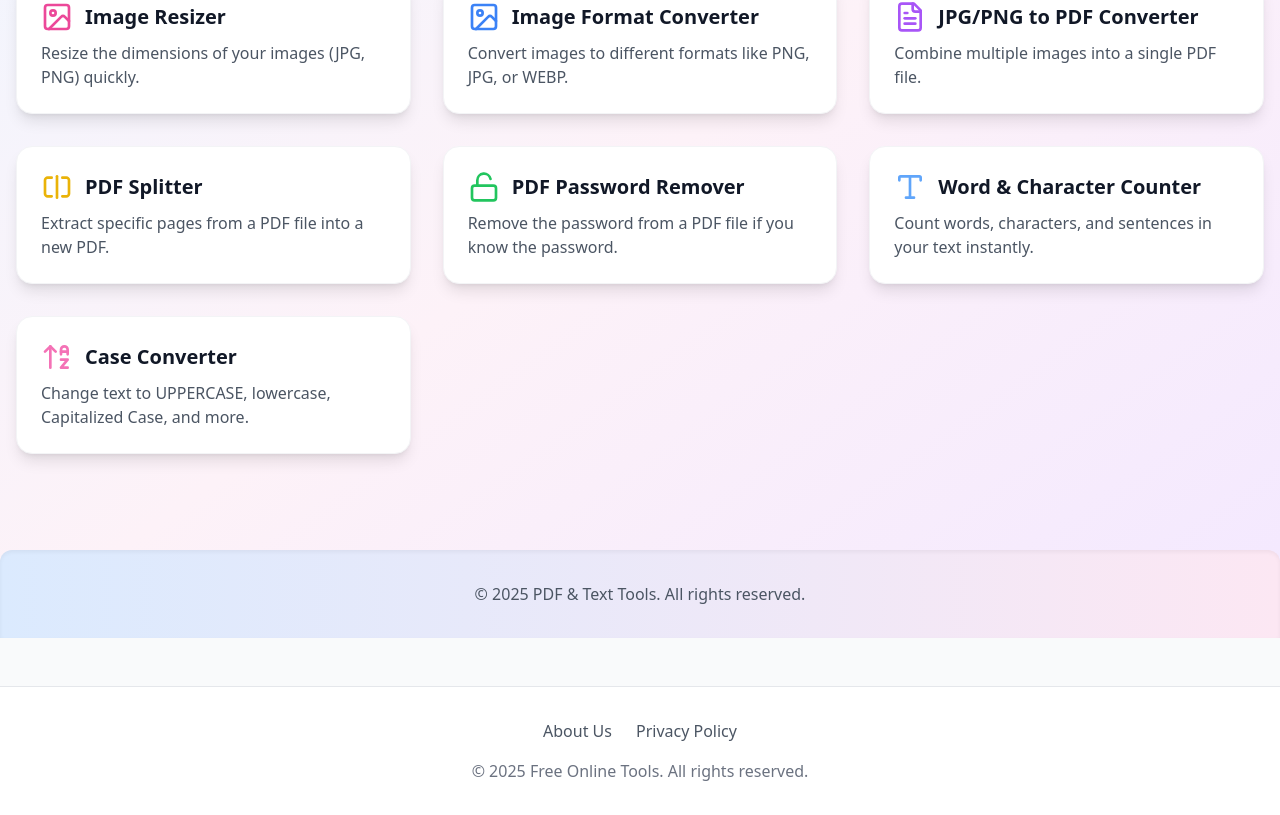
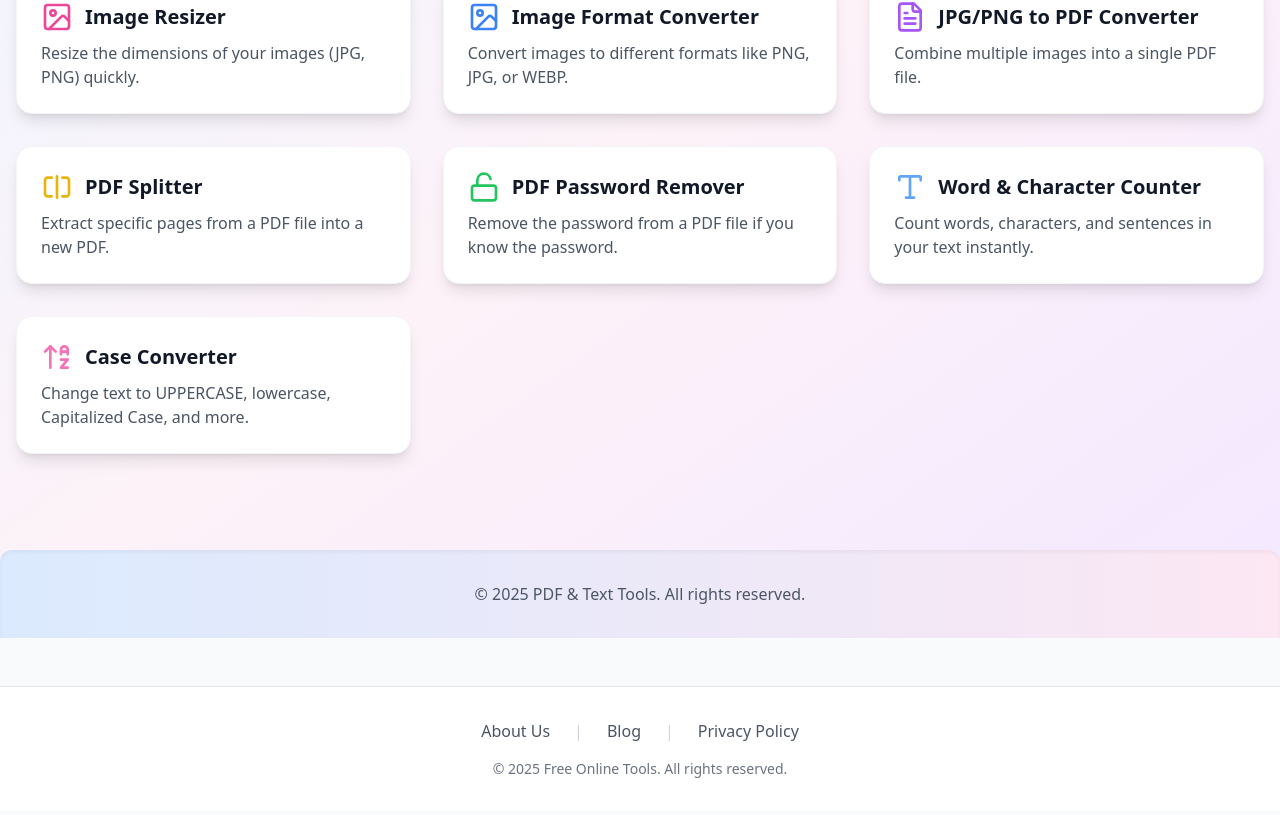
Before and after one commit to studybuild576-commits/my-tool-website, a Next.js app: page / in a window 1280 px wide. Shown: the part 292-1107 px from the top of the page. Built offline with nearby package versions, Linux system fonts and the light colour scheme.

Commit message:
Update layout.tsx

```diff
--- a/app/layout.tsx
+++ b/app/layout.tsx
@@ -1,6 +1,6 @@
 import type { Metadata } from "next";
 import Link from 'next/link';
-import Script from 'next/script'; // Analytics के लिए यह इम्पोर्ट ज़रूरी है
+import Script from 'next/script'; // Analytics के लिए
 import "./globals.css";
 
 export const metadata: Metadata = {
@@ -36,21 +36,25 @@ export default function RootLayout({
       </head>
       <body className="bg-gray-50 text-gray-800">
 
-        {/* Your page content will be displayed here */}
         {children}
 
-        {/* This is the Footer that will appear on every page */}
+        {/* --- फुटर को अपडेट किया गया है --- */}
         <footer className="text-center py-8 mt-12 border-t border-gray-200 bg-white">
           <div className="container mx-auto px-4">
-            <div className="flex justify-center space-x-6 mb-4">
+            <div className="flex justify-center items-center space-x-4 md:space-x-6 mb-4">
               <Link href="/about" className="text-gray-600 hover:text-blue-600 transition-colors">
                 About Us
               </Link>
+              <span className="text-gray-300">|</span>
+              <Link href="/blog" className="text-gray-600 hover:text-blue-600 transition-colors">
+                Blog
+              </Link>
+              <span className="text-gray-300">|</span>
               <Link href="/privacy-policy" className="text-gray-600 hover:text-blue-600 transition-colors">
                 Privacy Policy
               </Link>
             </div>
-            <p className="text-gray-500">&copy; {new Date().getFullYear()} Free Online Tools. All rights reserved.</p>
+            <p className="text-gray-500 text-sm">&copy; {new Date().getFullYear()} Free Online Tools. All rights reserved.</p>
           </div>
         </footer>
 
```
